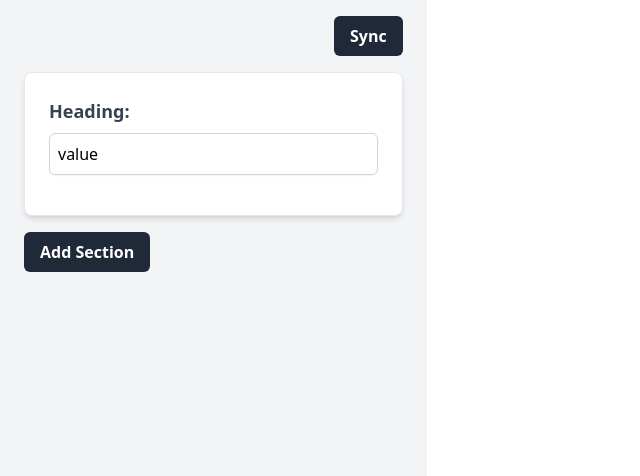
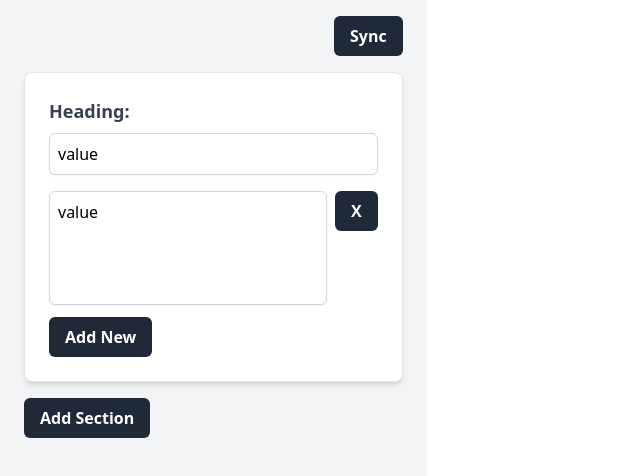
Before and after one commit to ask-org/sajilo-report, a React (Vite) app: page / in a window 1280 px wide. Shown: the top 476 px of the page, without its empty margins (0-640 px from the left). Built offline with nearby package versions, Linux system fonts and the light colour scheme.

Commit message:
renderer works for heading and paragraph

```diff
--- a/src/components/create-documents/section/editor/section.tsx
+++ b/src/components/create-documents/section/editor/section.tsx
@@ -11,14 +11,36 @@ type SectionProps = {
 
 const Section = ({ section, setSection }: SectionProps) => {
   const [content, setContent] = useState<TContentItem[]>(section.content);
+  const [isAdding, setIsAdding] = useState(false); // State to toggle dropdown visibility
+  const [newContentType, setNewContentType] = useState<string>(""); // State to store selected content type
 
   // Function to update the value of a specific content item
   const setValue = (index: number) => {
-    return (value: string) => {
-      const newContent = [...content];
-      newContent[index].value = value;
-      setContent(newContent);
-    };
+    if (
+      content[index].type === "heading" ||
+      content[index].type === "paragraph"
+    ) {
+      return (value: string) => {
+        const newContent = [...content];
+        newContent[index].value = value;
+        setContent(newContent);
+      };
+    }
+  };
+
+  const addSection = (type: string) => {
+    const emptyHeading: TContentItem = { type: "heading", value: "" };
+    const emptyParagraph: TContentItem = { type: "paragraph", value: "" };
+
+    if (type === "heading") {
+      setContent((prev) => [...prev, emptyHeading]);
+    } else if (type === "paragraph") {
+      setContent((prev) => [...prev, emptyParagraph]);
+    }
+
+    // Reset the state after adding content
+    setIsAdding(false);
+    setNewContentType("");
   };
 
   useEffect(() => {
@@ -41,13 +63,56 @@ const Section = ({ section, setSection }: SectionProps) => {
             <Heading
               key={index}
               heading={contentItem.value}
-              setHeading={setValue(index)} // Correctly pass the setter function
+              setHeading={setValue(index)}
             />
           );
         }
-
+        if (contentItem.type === "paragraph") {
+          return (
+            <Paragraph
+              key={index}
+              paragraph={contentItem.value}
+              setParagraph={setValue(index)}
+            />
+          );
+        }
         // You can expand this to handle other types (paragraph, figure, etc.) later
       })}
+
+      {/* Toggle visibility of dropdown */}
+      {isAdding ? (
+        <div className="flex flex-col my-4">
+          <label htmlFor="content-type" className="mb-2">
+            Select content type:
+          </label>
+          <select
+            id="content-type"
+            className="p-2 border border-gray-300 rounded"
+            value={newContentType}
+            onChange={(e) => setNewContentType(e.target.value)}
+          >
+            <option value="">Select</option>
+            <option value="heading">Heading</option>
+            <option value="paragraph">Paragraph</option>
+          </select>
+
+          <Button
+            onClick={() => {
+              if (newContentType) addSection(newContentType);
+            }}
+          >
+            Add
+          </Button>
+
+          <Button onClick={() => setIsAdding(false)}>Cancel</Button>
+        </div>
+      ) : (
+        <Button
+          onClick={() => setIsAdding(true)} // Show dropdown on click
+        >
+          Add New
+        </Button>
+      )}
     </div>
   );
 };
```
